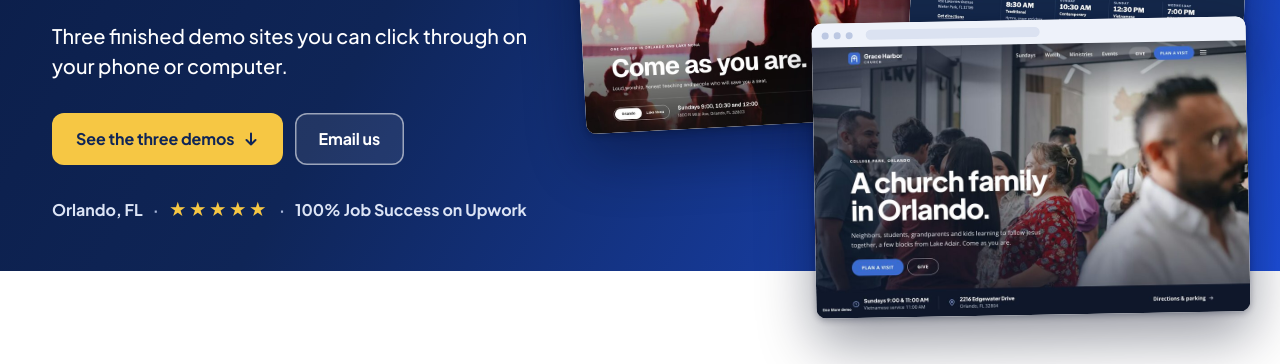
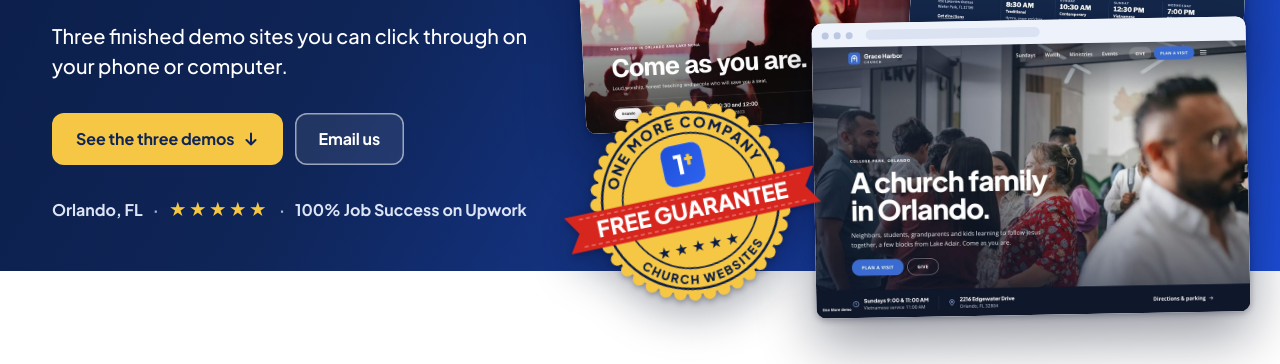
Before and after one commit to vanthienha199/onemorecompany, a plain HTML site: page churches/index.html in a window 1280 px wide. Shown: the part 362-726 px from the top of the page. Drawn offline with Linux system fonts and the light colour scheme.

Commit message:
Add a free guarantee seal to the churches hero

```diff
--- a/churches/index.html
+++ b/churches/index.html
@@ -116,6 +116,10 @@ h1 .by { margin-top: 16px; font-size: clamp(1.25rem, 1rem + .8vw, 1.625rem); fon
 .win-h { left: 50%; top: 0; width: 50%; rotate: 2.5deg; z-index: 2; }
 .win-g { left: 35%; top: 42%; width: 65%; rotate: -1deg; z-index: 3; }
 @media (hover: hover) { .win:hover { translate: 0 -6px; } }
+.seal { position: absolute; z-index: 4; left: 1%; bottom: 3%; width: 31%; rotate: -12deg; pointer-events: none; filter: drop-shadow(0 2px 3px rgba(4, 10, 32, .34)) drop-shadow(0 14px 22px rgba(4, 10, 32, .34)); }
+.seal svg { width: 100%; height: auto; overflow: visible; }
+.seal text { font-family: var(--font); font-weight: 800; }
+@keyframes seal-in { from { opacity: 0; scale: 1.5; rotate: -26deg; } }
 
 .demos { padding: 96px 0; }
 .head { max-width: 720px; }
@@ -179,6 +183,7 @@ h3 { color: var(--ink); font-size: 1.375rem; font-weight: 800; line-height: 1.2;
 @media (max-width: 1023px) {
   .hero-in { grid-template-columns: minmax(0, 1fr); row-gap: 48px; padding-top: 48px; padding-bottom: 64px; }
   .stack { max-width: 720px; }
+  .seal { left: 4%; }
   .demos, .band, .cta { padding: 64px 0; }
   .grid { grid-template-columns: minmax(0, 1fr); }
   .grid { gap: 16px; }
@@ -207,6 +212,8 @@ h3 { color: var(--ink); font-size: 1.375rem; font-weight: 800; line-height: 1.2;
   .win-b { left: 0; top: 0; width: 60%; }
   .win-h { left: 41%; top: 9%; width: 57%; }
   .win-g { left: 10%; top: 39%; width: 90%; }
+  .stack { margin-bottom: 48px; }
+  .seal { left: 5%; bottom: -22%; width: 42%; }
   .demos, .band, .cta { padding: 48px 0; }
   .grid { margin-top: 32px; }
   .demo { flex-direction: column; align-items: stretch; padding: 0; }
@@ -223,6 +230,7 @@ h3 { color: var(--ink); font-size: 1.375rem; font-weight: 800; line-height: 1.2;
 }
 @media (prefers-reduced-motion: no-preference) {
   html { scroll-behavior: smooth; }
+  .seal { animation: seal-in .42s cubic-bezier(.2, 1.3, .4, 1) .45s backwards; }
 }
 @media (prefers-reduced-motion: reduce) {
   *, *::before, *::after { animation: none !important; transition: none !important; }
@@ -279,6 +287,25 @@ h3 { color: var(--ink); font-size: 1.375rem; font-weight: 800; line-height: 1.2;
         <a class="win win-b" href="bold/"><span class="bar" aria-hidden="true"><i></i><i></i><i></i></span><img src="previews/bold.jpg" width="960" height="600" alt="Northlight Church demo site, the bold and modern design" decoding="async"></a>
         <a class="win win-h" href="heritage/"><span class="bar" aria-hidden="true"><i></i><i></i><i></i></span><img src="previews/heritage.jpg" width="960" height="600" alt="St. Andrew's Fellowship demo site, the traditional and reverent design" decoding="async"></a>
         <a class="win win-g" href="grace/"><span class="bar" aria-hidden="true"><i></i><i></i><i></i></span><img src="previews/grace.jpg" width="960" height="600" alt="Grace Harbor Church demo site, the warm and welcoming design" fetchpriority="high" decoding="async"></a>
+        <div class="seal" role="img" aria-label="Free guarantee. One More Company.">
+          <svg viewBox="0 0 260 260" aria-hidden="true">
+            <defs>
+              <path id="seal-top" d="M38 130a92 92 0 0 1 184 0"/>
+              <path id="seal-bot" d="M25 130a105 105 0 0 0 210 0"/>
+            </defs>
+            <circle cx="130" cy="130" r="118" fill="none" stroke="#F6C744" stroke-width="16" stroke-linecap="round" stroke-dasharray="0 18.535"/>
+            <circle cx="130" cy="130" r="118" fill="#F6C744"/>
+            <circle cx="130" cy="130" r="111" fill="none" stroke="#0B1D47" stroke-width="3"/>
+            <circle cx="130" cy="130" r="85" fill="none" stroke="#0B1D47" stroke-width="2"/>
+            <text fill="#0B1D47" font-size="18" text-anchor="middle"><textPath href="#seal-top" startOffset="50%" textLength="226" lengthAdjust="spacing">ONE MORE COMPANY</textPath></text>
+            <text fill="#0B1D47" font-size="15" text-anchor="middle"><textPath href="#seal-bot" startOffset="50%" textLength="176" lengthAdjust="spacing">CHURCH WEBSITES</textPath></text>
+            <use href="#omc-mark" x="103" y="57" width="54" height="54"/>
+            <text x="130" y="194" fill="#0B1D47" font-size="17" text-anchor="middle" letter-spacing="4">★★★★★</text>
+            <path d="M-30 119h320l-15 23 15 23H-30l15-23z" fill="#D7261E"/>
+            <path d="M-12 124.5h284M-12 159.5h284" fill="none" stroke="#fff" stroke-opacity=".5" stroke-width="1.25" stroke-dasharray="5 4"/>
+            <text x="130" y="152" fill="#fff" font-size="28" text-anchor="middle" textLength="244" lengthAdjust="spacing">FREE GUARANTEE</text>
+          </svg>
+        </div>
       </div>
     </div>
   </section>
```
